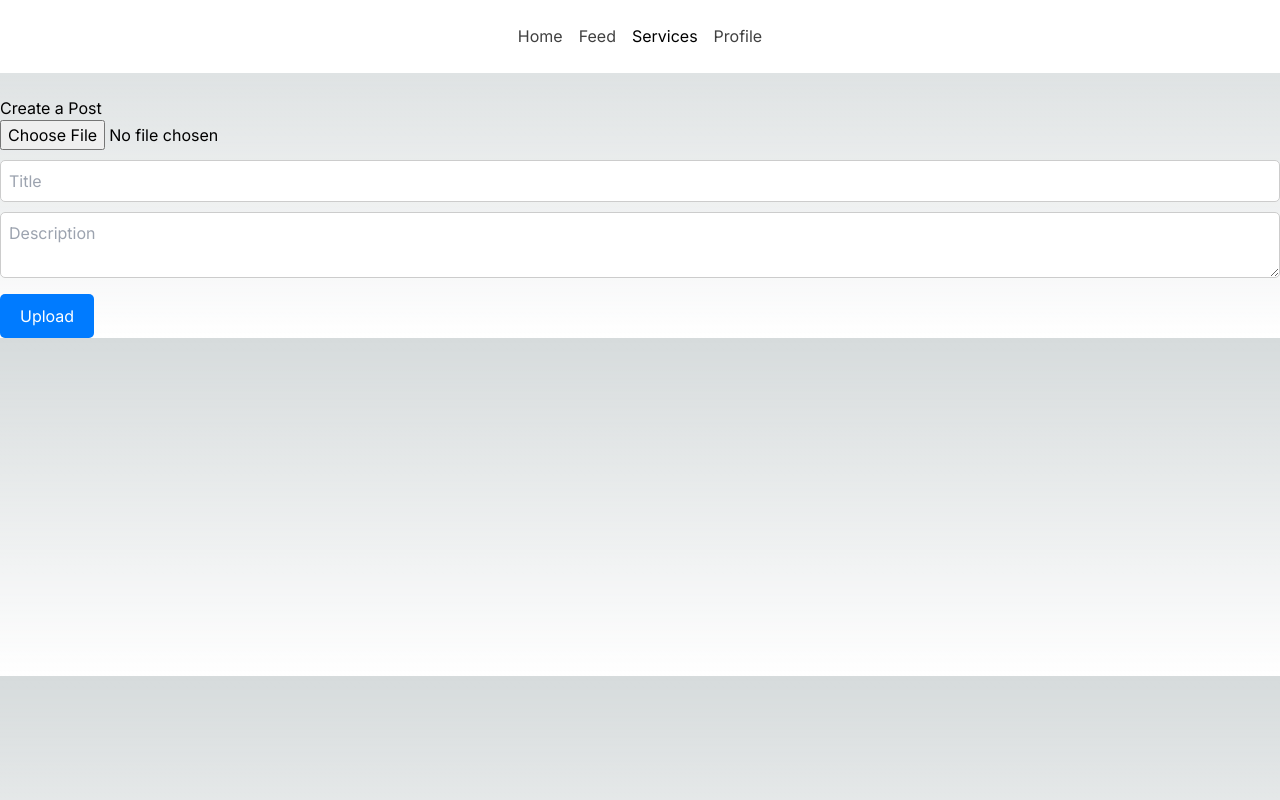
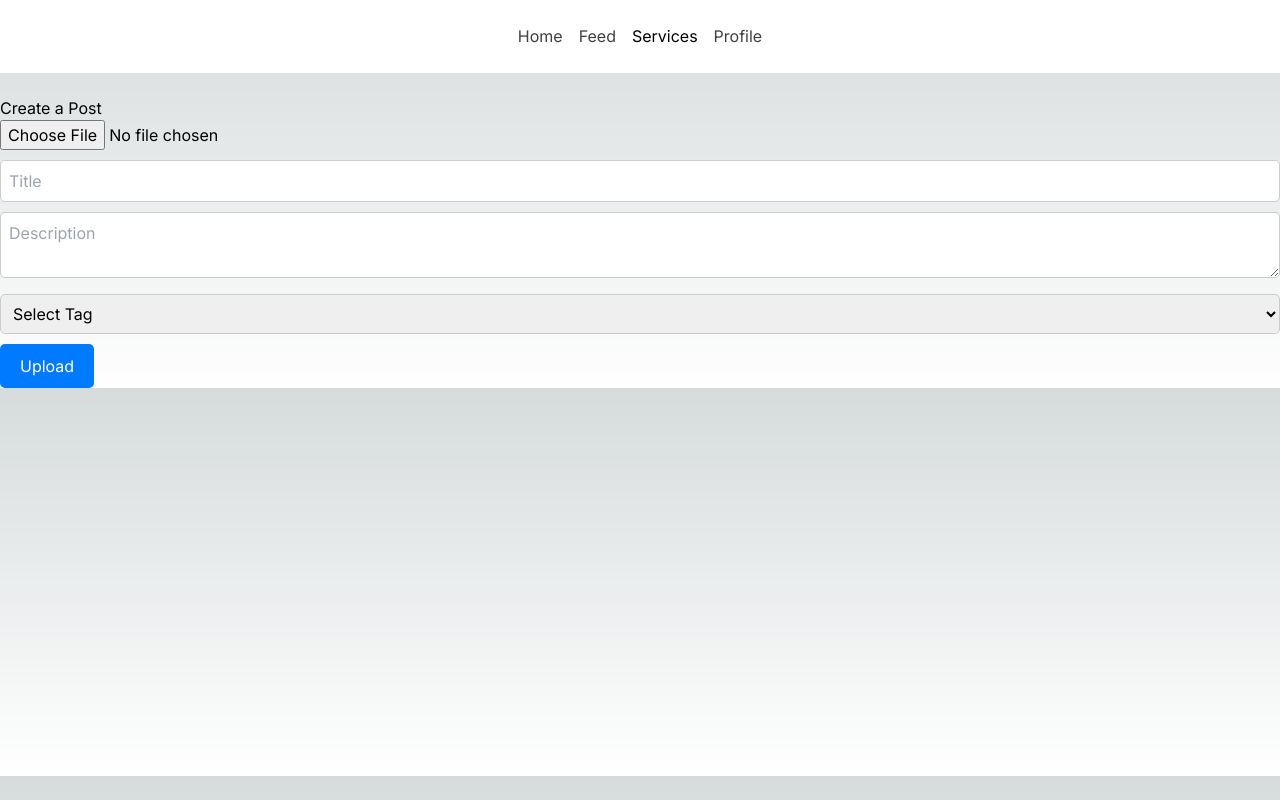
Before and after one commit to cis3296s24/tth, a Next.js app in the folder tth/: page /create-listing in a window 1280 px wide. Built offline with nearby package versions, Linux system fonts and the light colour scheme; no server answers; sample sign-in values are in the browser's storage.

Commit message:
feat: added tag dropdown add

```diff
--- a/tth/app/create-listing/page.tsx
+++ b/tth/app/create-listing/page.tsx
@@ -1,5 +1,5 @@
-"use client"
-import { useState, useEffect } from "react";
+"use client";
+import React, { useState, useEffect } from "react";
 import { ref, uploadBytes, getDownloadURL, StorageReference } from "firebase/storage";
 import { v4 as uuidv4 } from "uuid";
 import { storage, firestore } from "../firebase";
@@ -14,6 +14,7 @@ const CreateListing: React.FC = () => {
   const [imageUrl, setImageUrl] = useState<string | null>(null);
   const [title, setTitle] = useState<string>("");
   const [description, setDescription] = useState<string>("");
+  const [selectedTag, setSelectedTag] = useState<string>(""); // State for selected tag
   const [error, setError] = useState<string>("");
 
   useEffect(() => {
@@ -39,8 +40,12 @@ const CreateListing: React.FC = () => {
     setDescription(event.target.value);
   };
 
+  const handleTagChange = (event: React.ChangeEvent<HTMLSelectElement>) => {
+    setSelectedTag(event.target.value);
+  };
+
   const uploadImage = async () => {
-    if (!imageUpload || !currentUser || !title || !description) {
+    if (!imageUpload || !currentUser || !title || !description || !selectedTag) {
       setError("Please fill in all required fields.");
       return;
     }
@@ -63,6 +68,7 @@ const CreateListing: React.FC = () => {
         title: title,
         description: description,
         link: downloadUrl,
+        tag: selectedTag, // Save the selected tag with the data
         user_id: currentUser.uid, // Save the current user's ID with the data
         createdAt: new Date(),
       });
@@ -71,6 +77,7 @@ const CreateListing: React.FC = () => {
       // Reset input fields after submission
       setTitle("");
       setDescription("");
+      setSelectedTag("");
       setError("");
     } catch (error) {
       console.error("Error uploading image:", error);
@@ -112,6 +119,15 @@ const CreateListing: React.FC = () => {
         style={{ width: "100%", padding: "8px", marginBottom: "10px", borderRadius: "5px", border: "1px solid #ccc", color: "black" }}
       ></textarea>
       <br />
+      {/* Tag dropdown */}
+      <select value={selectedTag} onChange={handleTagChange} style={{ width: "100%", padding: "8px", marginBottom: "10px", borderRadius: "5px", border: "1px solid #ccc", color: "black" }}>
+        <option value="">Select Tag</option>
+        <option value="Electronics">Electronics</option>
+        <option value="Books">Books</option>
+        <option value="Clothes">Clothes</option>
+        {/* Add more options as needed */}
+      </select>
+      <br />
       <button type="button" onClick={uploadImage} style={{ padding: "10px 20px", background: "#007bff", color: "#fff", border: "none", borderRadius: "5px", cursor: "pointer" }}> Upload </button>
 
 
```
